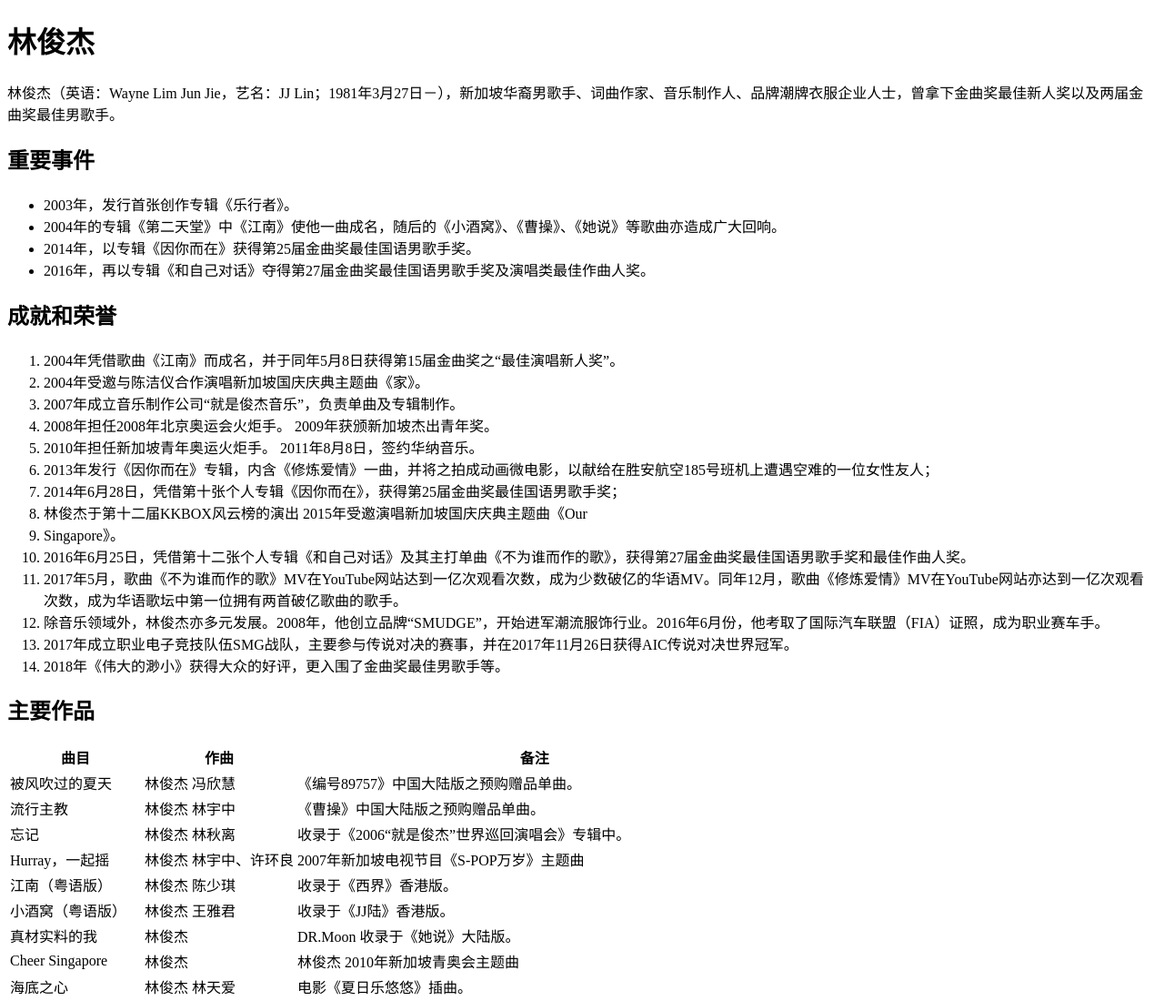
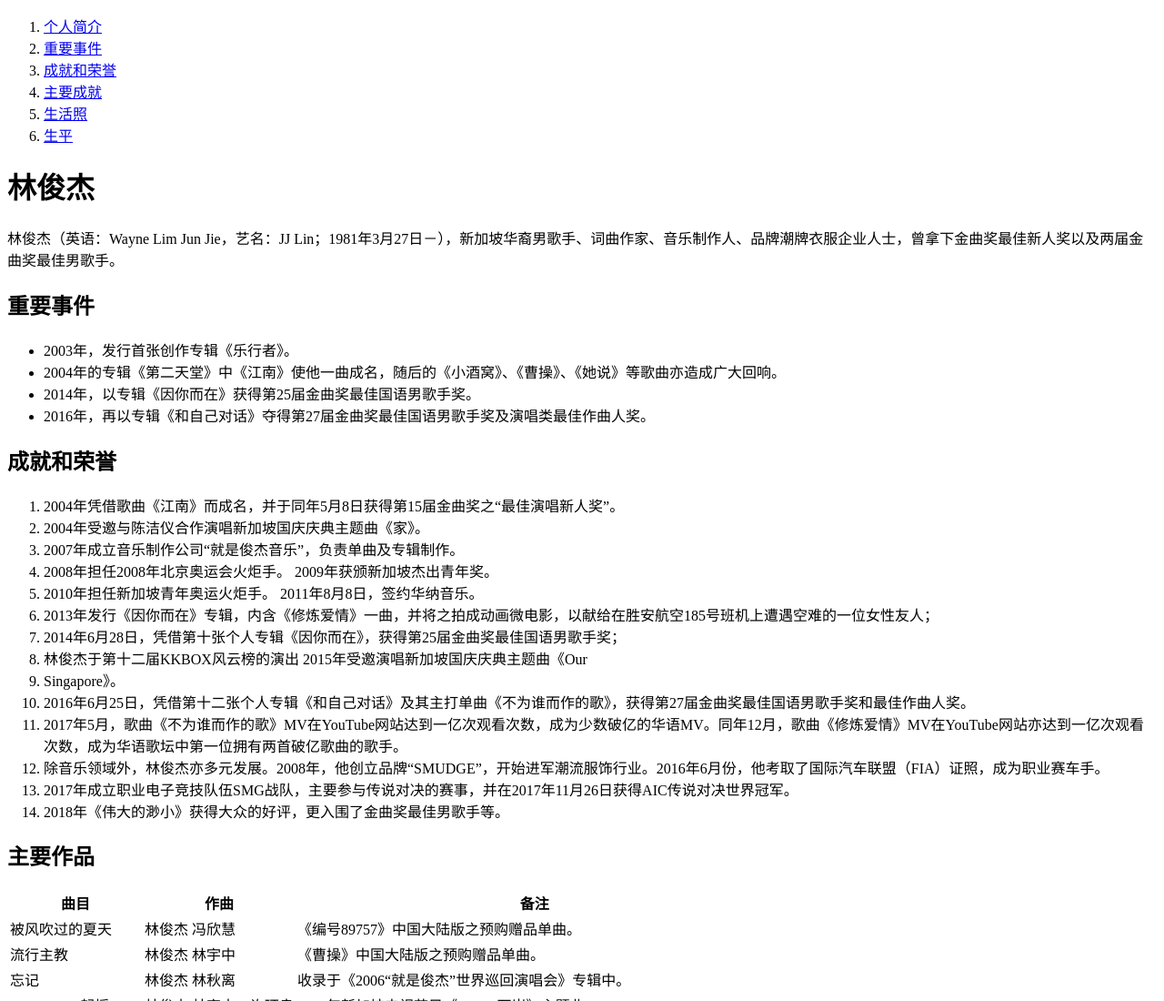
Before and after one commit to Jingxi-Su/html-JJ, a plain HTML site: page dist/index.html in a window 1280 px wide. Shown: the top 1100 px of the page at 91% size. Drawn offline with Linux system fonts and the light colour scheme; a script that the page names is missing.

Commit message:
增加目录

```diff
--- a/dist/index.html
+++ b/dist/index.html
@@ -11,12 +11,22 @@
 </style>
   </head>
   <body>
-    <h1>林俊杰</h1>
+    <nav>
+      <ol>
+        <li><a href="#JJ">个人简介</a></li>
+        <li><a href="#events">重要事件</a></li>
+        <li><a href="#honor">成就和荣誉</a></li>
+        <li><a href="#works">主要成就</a></li>
+        <li><a href="#pictures">生活照</a></li>
+        <li><a href="#life">生平</a></li>
+      </ol>
+    </nav>
+    <h1 id="JJ">林俊杰</h1>
     <p>
       林俊杰（英语：Wayne Lim Jun Jie，艺名：JJ
       Lin；1981年3月27日－），新加坡华裔男歌手、词曲作家、音乐制作人、品牌潮牌衣服企业人士，曾拿下金曲奖最佳新人奖以及两届金曲奖最佳男歌手。
     </p>
-    <h2>重要事件</h2>
+    <h2 id="events">重要事件</h2>
     <ul>
       <li>2003年，发行首张创作专辑《乐行者》。</li>
       <li>
@@ -27,7 +37,7 @@
         2016年，再以专辑《和自己对话》夺得第27届金曲奖最佳国语男歌手奖及演唱类最佳作曲人奖。
       </li>
     </ul>
-    <h2>成就和荣誉</h2>
+    <h2 id="honor">成就和荣誉</h2>
     <ol>
       <li>
         2004年凭借歌曲《江南》而成名，并于同年5月8日获得第15届金曲奖之“最佳演唱新人奖”。
@@ -61,7 +71,7 @@
       </li>
       <li>2018年《伟大的渺小》获得大众的好评，更入围了金曲奖最佳男歌手等。</li>
     </ol>
-    <h2>主要作品</h2>
+    <h2 id="works">主要作品</h2>
     <table>
       <thead>
         <tr>
@@ -168,13 +178,13 @@
         </tr>
       </tbody>
     </table>
-    <h2>生活照</h2>
+    <h2 id="pictures">生活照</h2>
 
     <div><img width="400" src="/1.5eaae37d.jpg" alt="图1"></div>
     <div><img width="400" src="/2.fb705d93.jpg" alt="图2"></div>
     <div><img width="400" src="/3.0f117bc9.jpg" alt="图3"></div>
 
-    <h2>生平</h2>
+    <h2 id="life">生平</h2>
     <p>
       1981年3月27日，林俊杰出生于新加坡的一个音乐世家。虽然从4岁就开始学习古典钢琴，但严格来说他并非音乐科班，而是美术科班出身。小时候的林俊杰把哥哥当作偶像，跟随哥哥的步伐做任何事，直到接触流行音乐后，便爱上创作这一条路。
     </p>
```
